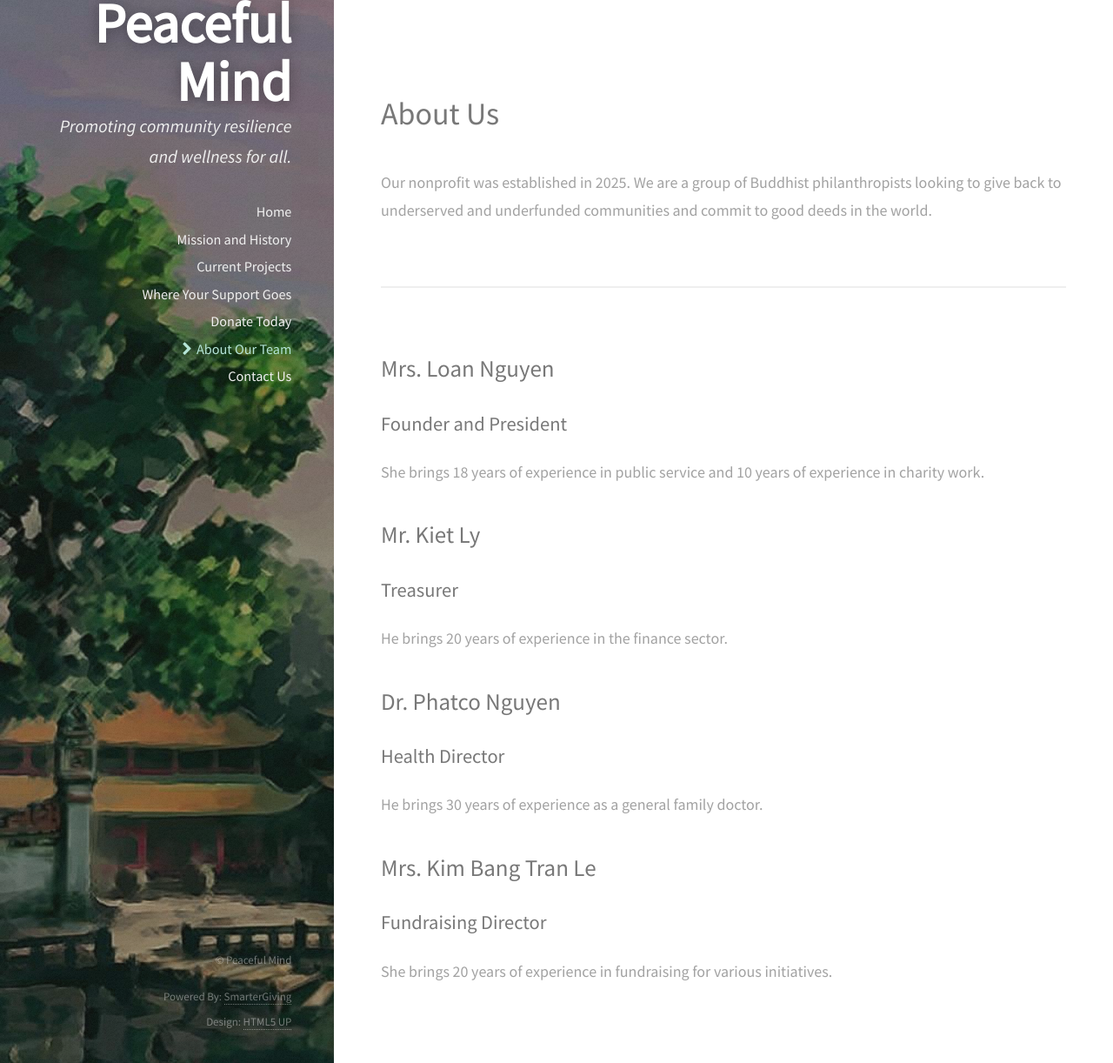
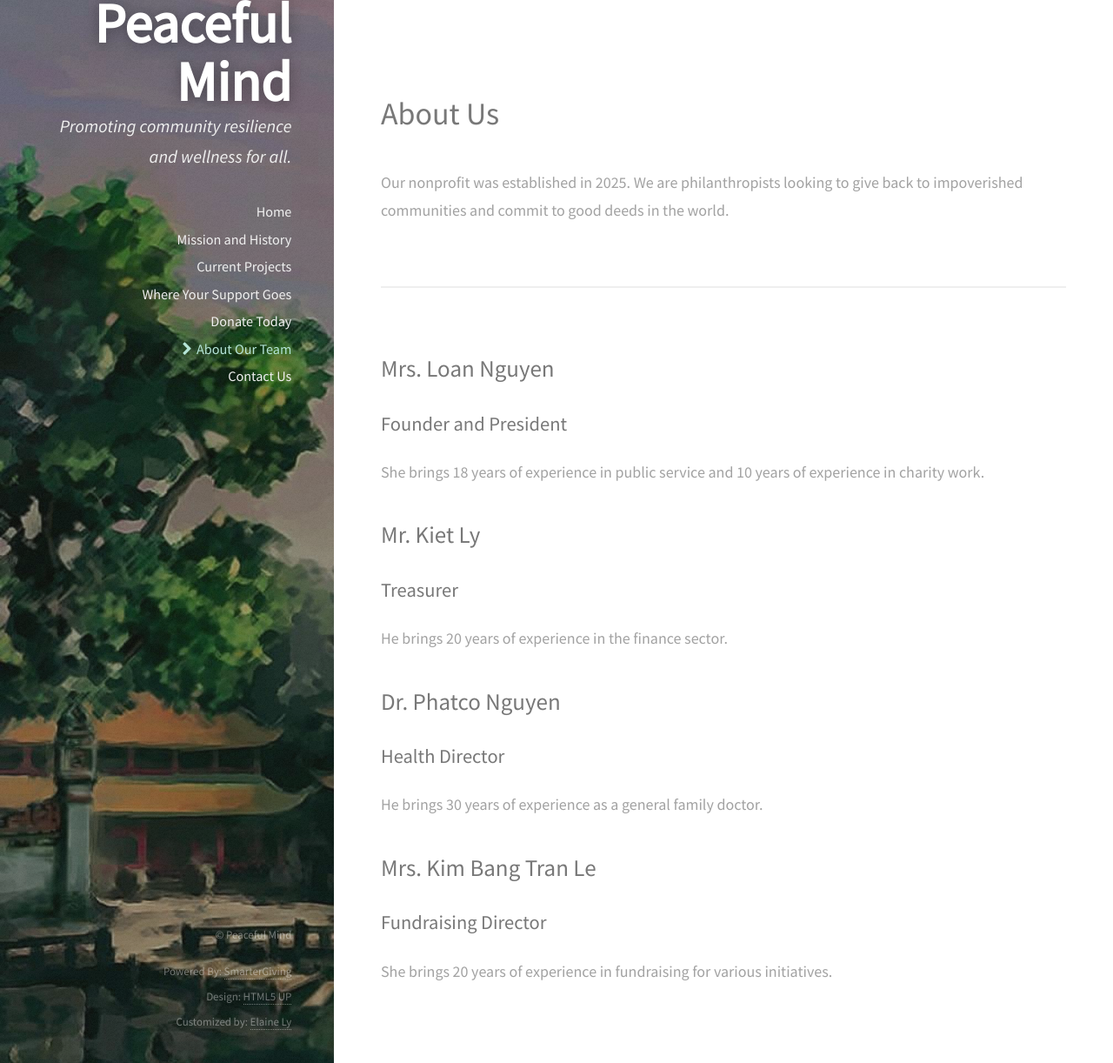
Before and after one commit to peacefulcenter/peacefulcenter.github.io, a Jekyll site: the page built from pages/about.md, in a window 1280 px wide and 1326 px high, cut to the strip 104-1326 px from the top of the window. Shown: the whole strip at 87% size. Built offline with Jekyll 4.4.1, drawn with Linux system fonts in a browser that asks for light colours; our own code applies the rules of GitHub Pages for plain Markdown files.

Commit message:
polishes to wording and credits

```diff
--- a/_config.yml
+++ b/_config.yml
@@ -12,7 +12,7 @@ foundation_tagline: Promoting community resilience and wellness for all.
 # Site settings
 title: # Defaults to foundation_name if left blank
 description: > # this means to start on the next line (which needs to be indented two spaces)"
-  Peaceful Mind is dedicated to promoting community resilience and wellness through strategic philanthropy and partnerships. We believe in empowering communities to thrive by supporting charity initiatives in underfunded and underserved parts of the world.
+  Peaceful Mind is dedicated to promoting community resilience and wellness through strategic philanthropy and partnerships. We believe in empowering communities to thrive by supporting charity initiatives in developing countries.
 # Google settings
 live: false # enter 'true' when you're ready for the site to be indexed by Google and other web crawlers
 
--- a/_includes/footer.html
+++ b/_includes/footer.html
@@ -20,5 +20,6 @@
     <li>Powered By: <a href="http://smartergiving.org">SmarterGiving</a></li>
     <!-- NOTE: You must pay for a commercial license from HTML5Up.net to remove the next link-->
     <li>Design: <a href="http://html5up.net">HTML5 UP</a></li>
+    <li>Customized by: <a href="https://thisiselaine.github.io">Elaine Ly</a></li>
   </ul>
 </footer>
--- a/index.html
+++ b/index.html
@@ -25,7 +25,7 @@ layout: default
           <a href="{{ site.baseurl }}/featured-cards/{{ each.card_id }}.html" class="image fit thumb" data-poptrox="ajax,600x400"><img src="{{ site.baseurl }}/assets/images/featured-cards/{{ each.card_id }}.jpg" alt="" /></a>
           <h3>{{ each.project_title }}</h3>
           {% if each.cost_to_support %}
-            <h6>Cost to support: {{ each.cost_to_support }}</h6>
+            <h5>Cost to support: {{ each.cost_to_support }}</h5>
           {% endif %}
           <p>{{ each.project_summary }}</p>
         </article>
--- a/pages/about.md
+++ b/pages/about.md
@@ -1,6 +1,6 @@
 ---
 header_title: About Us
-header_intro: Our nonprofit was established in 2025. We are a group of Buddhist philanthropists looking to give back to underserved and underfunded communities and commit to good deeds in the world.
+header_intro: Our nonprofit was established in 2025. We are philanthropists looking to give back to impoverished communities and commit to good deeds in the world.
 layout: page
 permalink: /:basename/
 ---
```
Also changed, not shown: _featured-cards/card5.md (+1 -1 lines).
